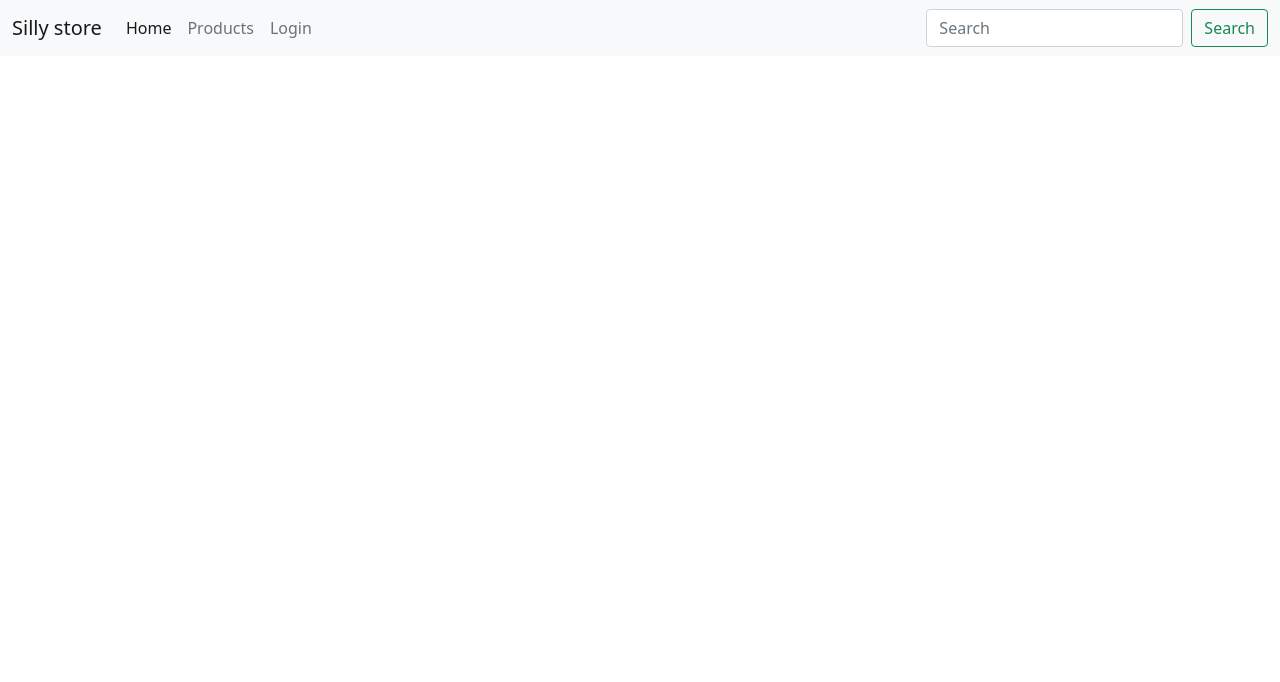
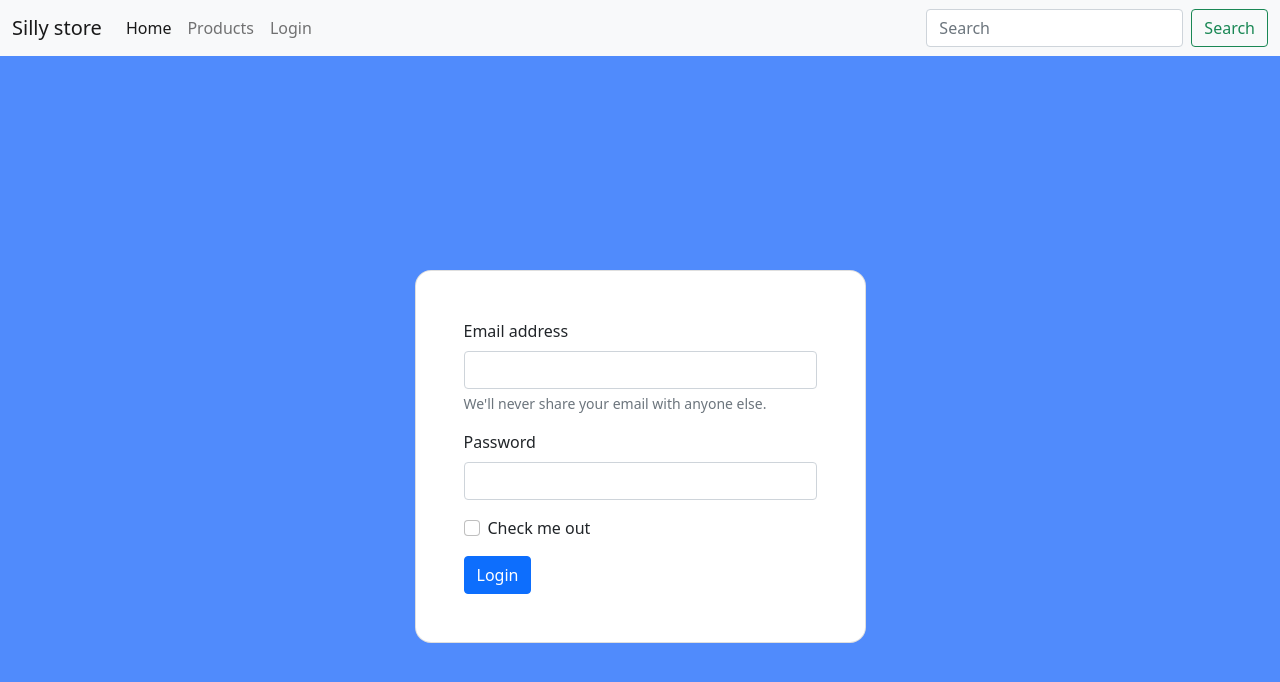
Before and after one commit to waseeld/silly-store, a plain HTML site: page login/index.html in a window 1280 px wide. Drawn offline with nearby package versions, Linux system fonts and the light colour scheme.

Commit message:
Complete form login

```diff
--- a/login/index.html
+++ b/login/index.html
@@ -1,12 +1,16 @@
 <!DOCTYPE html>
 <html lang="en">
+
 <head>
     <meta charset="UTF-8">
     <meta http-equiv="X-UA-Compatible" content="IE=edge">
     <meta name="viewport" content="width=device-width, initial-scale=1.0">
     <title>login</title>
-    <link href="https://cdn.jsdelivr.net/npm/bootstrap@5.0.2/dist/css/bootstrap.min.css" rel="stylesheet" integrity="sha384-EVSTQN3/azprG1Anm3QDgpJLIm9Nao0Yz1ztcQTwFspd3yD65VohhpuuCOmLASjC" crossorigin="anonymous">
+    <link href="https://cdn.jsdelivr.net/npm/bootstrap@5.0.2/dist/css/bootstrap.min.css" rel="stylesheet"
+        integrity="sha384-EVSTQN3/azprG1Anm3QDgpJLIm9Nao0Yz1ztcQTwFspd3yD65VohhpuuCOmLASjC" crossorigin="anonymous">
+
 </head>
+
 <body>
     <header>
         <nav class="navbar navbar-expand-lg navbar-light bg-light">
@@ -38,8 +42,37 @@
         </nav>
     </header>
 
-    <div class="container">
+    <section class="vh-100" style="background-color: #508bfc;">
+        <div class="container py-5 h-100">
+            <div class="row d-flex justify-content-center align-items-center h-100">
+                <div class="col-12 col-md-8 col-lg-6 col-xl-5">
+                    <div class="card shadow-2-strong" style="border-radius: 1rem;">
+                        <div class="card-body p-5">
 
-    </div>
+                            <form>
+                                <div class="mb-3">
+                                  <label for="exampleInputEmail1" class="form-label">Email address</label>
+                                  <input type="email" class="form-control" id="exampleInputEmail1" aria-describedby="emailHelp">
+                                  <div id="emailHelp" class="form-text">We'll never share your email with anyone else.</div>
+                                </div>
+                                <div class="mb-3">
+                                  <label for="exampleInputPassword1" class="form-label">Password</label>
+                                  <input type="password" class="form-control" id="exampleInputPassword1">
+                                </div>
+                                <div class="mb-3 form-check">
+                                  <input type="checkbox" class="form-check-input" id="exampleCheck1">
+                                  <label class="form-check-label" for="exampleCheck1">Check me out</label>
+                                </div>
+                                <button type="submit" class="btn btn-primary">Login</button>
+                            </form>
+                        </div>
+                    </div>
+                </div>
+            </div>
+        </div>
+    </section>
+
+
 </body>
+
 </html>
```
